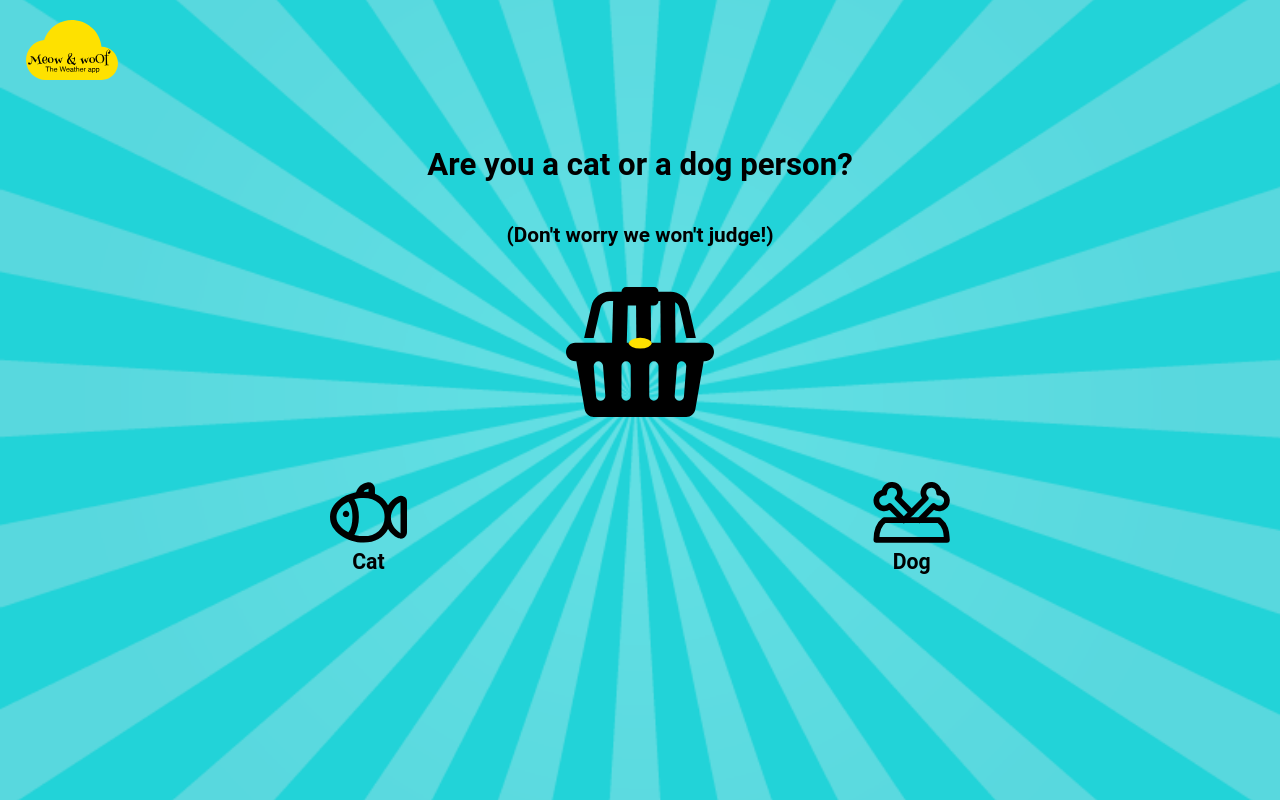
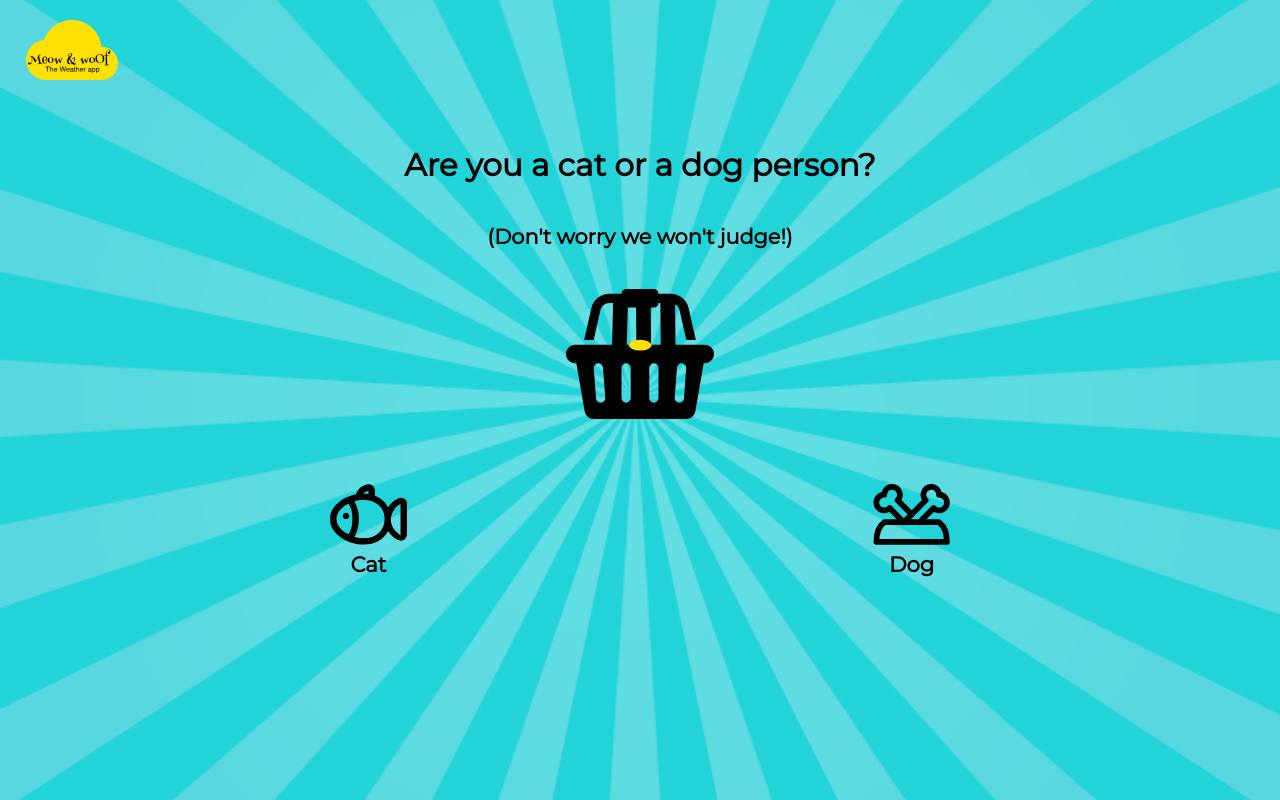
Before and after one commit to Judithlourde/The-Weather-App, a Vue app: page / in a window 1280 px wide. Built offline with nearby package versions, Linux system fonts and the light colour scheme; no server answers; a web font is replaced by a local one.

Commit message:
Add font style

```diff
--- a/src/style/variables.css
+++ b/src/style/variables.css
@@ -4,7 +4,8 @@
 	--heading: 1.3rem;
 	--body: 1.1rem;
 	--caption: 0.66rem;
-	--font-family: Roboto;
+	--font-family: 'Montserrat', sans-serif;
+
 
 
 	/* colors */
```
